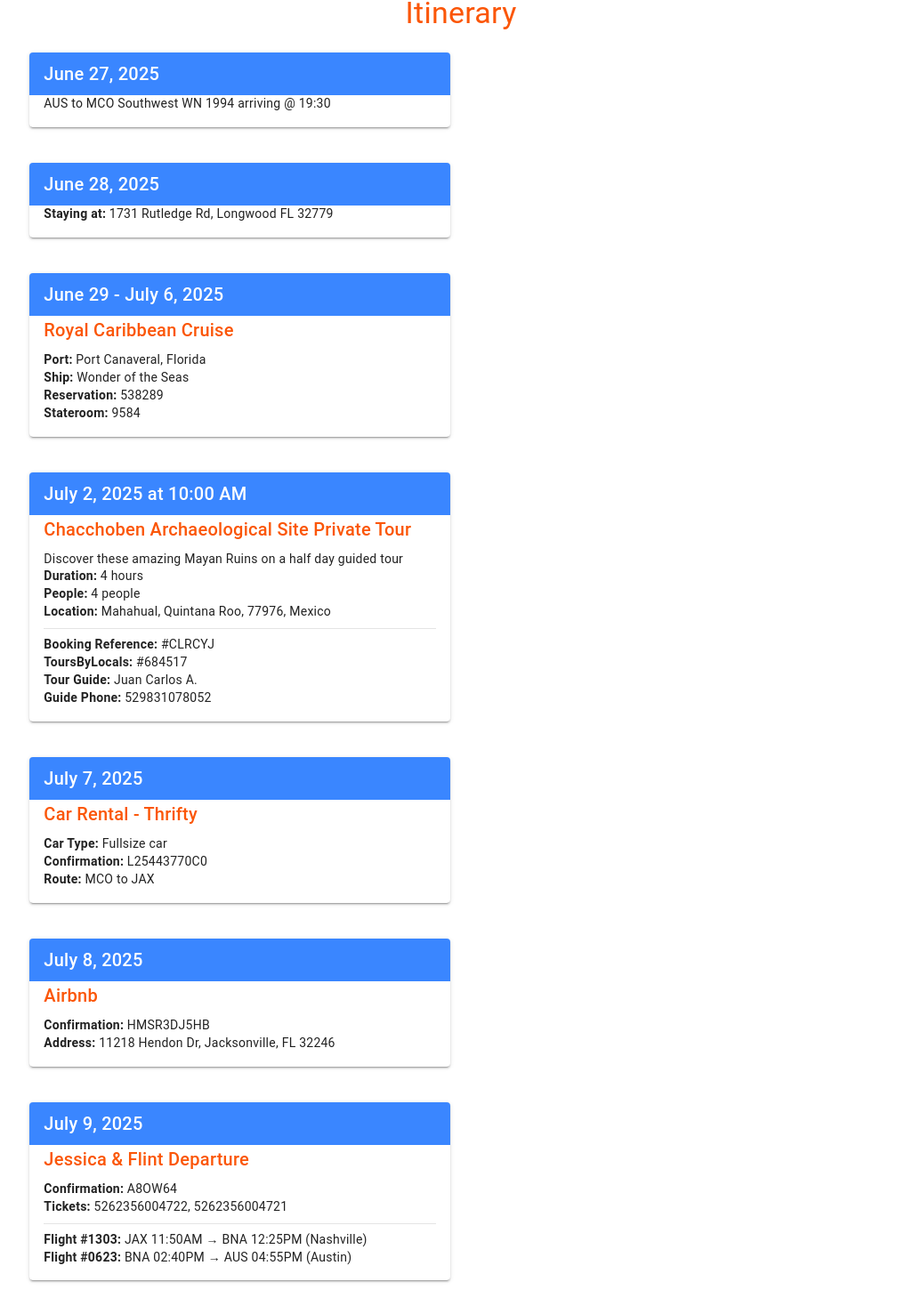
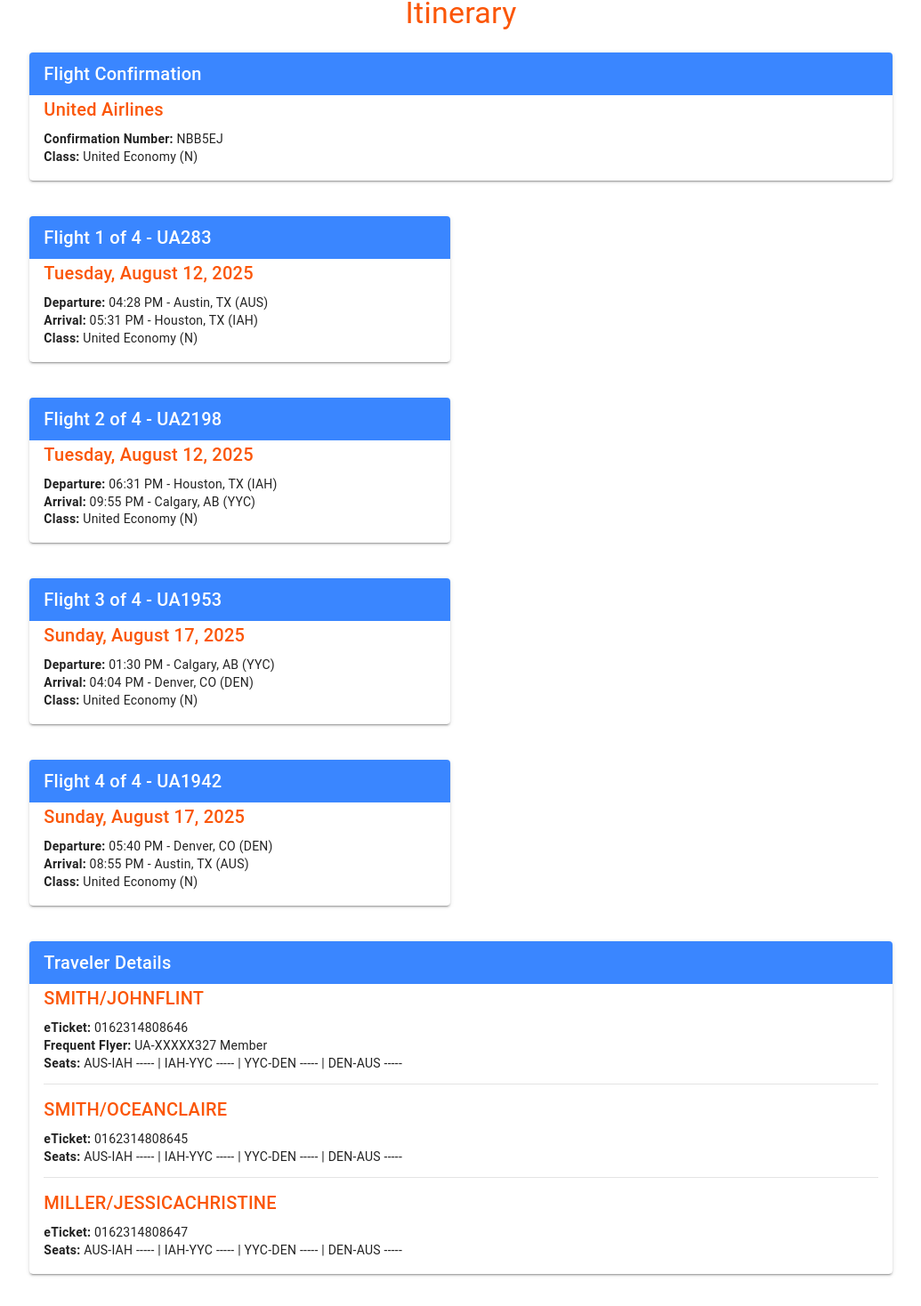
Before and after one commit to FlintShadey/Itenerary, a Vue app: page / in a window 1280 px wide. Shown: the part 523-1991 px from the top of the page at 89% size, without its empty margins (122-1157 px from the left). Built offline with nearby package versions, Linux system fonts and the light colour scheme.

Commit message:
Replace itinerary with United Airlines Calgary trip - August 2025

```diff
--- a/src/App.vue
+++ b/src/App.vue
@@ -40,140 +40,108 @@
 
             <h2 class="text-h4 text-center secondary--text mb-6">Itinerary</h2>
 
-            <!-- June 27 -->
+            <!-- Flight Confirmation Card -->
             <v-row>
-              <v-col cols="12" md="6">
+              <v-col cols="12">
                 <v-card hover elevation="2" class="mb-4">
-                  <v-card-title class="primary">June 27, 2025</v-card-title>
+                  <v-card-title class="primary">Flight Confirmation</v-card-title>
                   <v-card-text>
-                    <p>AUS to MCO Southwest WN 1994 arriving @ 19:30</p>
+                    <h3 class="text-h6 secondary--text mb-2">United Airlines</h3>
+                    <p><strong>Confirmation Number:</strong> NBB5EJ</p>
+                    <p><strong>Class:</strong> United Economy (N)</p>
                   </v-card-text>
                 </v-card>
               </v-col>
             </v-row>
 
-            <!-- June 28 -->
+            <!-- Flight 1 - AUS to IAH -->
             <v-row>
               <v-col cols="12" md="6">
                 <v-card hover elevation="2" class="mb-4">
-                  <v-card-title class="primary">June 28, 2025</v-card-title>
+                  <v-card-title class="primary">Flight 1 of 4 - UA283</v-card-title>
                   <v-card-text>
-                    <p>
-                      <strong>Staying at:</strong> 1731 Rutledge Rd, Longwood FL
-                      32779
-                    </p>
+                    <h3 class="text-h6 secondary--text mb-2">Tuesday, August 12, 2025</h3>
+                    <p><strong>Departure:</strong> 04:28 PM - Austin, TX (AUS)</p>
+                    <p><strong>Arrival:</strong> 05:31 PM - Houston, TX (IAH)</p>
+                    <p><strong>Class:</strong> United Economy (N)</p>
                   </v-card-text>
                 </v-card>
               </v-col>
             </v-row>
 
-            <!-- June 29 - July 6 -->
+            <!-- Flight 2 - IAH to YYC -->
             <v-row>
               <v-col cols="12" md="6">
                 <v-card hover elevation="2" class="mb-4">
-                  <v-card-title class="primary"
-                    >June 29 - July 6, 2025</v-card-title
-                  >
+                  <v-card-title class="primary">Flight 2 of 4 - UA2198</v-card-title>
                   <v-card-text>
-                    <h3 class="text-h6 secondary--text mb-2">
-                      Royal Caribbean Cruise
-                    </h3>
-                    <p><strong>Port:</strong> Port Canaveral, Florida</p>
-                    <p><strong>Ship:</strong> Wonder of the Seas</p>
-                    <p><strong>Reservation:</strong> 538289</p>
-                    <p><strong>Stateroom:</strong> 9584</p>
+                    <h3 class="text-h6 secondary--text mb-2">Tuesday, August 12, 2025</h3>
+                    <p><strong>Departure:</strong> 06:31 PM - Houston, TX (IAH)</p>
+                    <p><strong>Arrival:</strong> 09:55 PM - Calgary, AB (YYC)</p>
+                    <p><strong>Class:</strong> United Economy (N)</p>
                   </v-card-text>
                 </v-card>
               </v-col>
             </v-row>
 
-            <!-- July 2 -->
+            <!-- Flight 3 - YYC to DEN -->
             <v-row>
               <v-col cols="12" md="6">
                 <v-card hover elevation="2" class="mb-4">
-                  <v-card-title class="primary"
-                    >July 2, 2025 at 10:00 AM</v-card-title
-                  >
+                  <v-card-title class="primary">Flight 3 of 4 - UA1953</v-card-title>
                   <v-card-text>
-                    <h3 class="text-h6 secondary--text mb-2">
-                      Chacchoben Archaeological Site Private Tour
-                    </h3>
-                    <p>
-                      Discover these amazing Mayan Ruins on a half day guided
-                      tour
-                    </p>
-                    <p><strong>Duration:</strong> 4 hours</p>
-                    <p><strong>People:</strong> 4 people</p>
-                    <p>
-                      <strong>Location:</strong> Mahahual, Quintana Roo, 77976,
-                      Mexico
-                    </p>
-                    <v-divider class="my-2"></v-divider>
-                    <p><strong>Booking Reference:</strong> #CLRCYJ</p>
-                    <p><strong>ToursByLocals:</strong> #684517</p>
-                    <p><strong>Tour Guide:</strong> Juan Carlos A.</p>
-                    <p><strong>Guide Phone:</strong> 529831078052</p>
+                    <h3 class="text-h6 secondary--text mb-2">Sunday, August 17, 2025</h3>
+                    <p><strong>Departure:</strong> 01:30 PM - Calgary, AB (YYC)</p>
+                    <p><strong>Arrival:</strong> 04:04 PM - Denver, CO (DEN)</p>
+                    <p><strong>Class:</strong> United Economy (N)</p>
                   </v-card-text>
                 </v-card>
               </v-col>
             </v-row>
 
-            <!-- July 7 -->
+            <!-- Flight 4 - DEN to AUS -->
             <v-row>
               <v-col cols="12" md="6">
                 <v-card hover elevation="2" class="mb-4">
-                  <v-card-title class="primary">July 7, 2025</v-card-title>
+                  <v-card-title class="primary">Flight 4 of 4 - UA1942</v-card-title>
                   <v-card-text>
-                    <h3 class="text-h6 secondary--text mb-2">
-                      Car Rental - Thrifty
-                    </h3>
-                    <p><strong>Car Type:</strong> Fullsize car</p>
-                    <p><strong>Confirmation:</strong> L25443770C0</p>
-                    <p><strong>Route:</strong> MCO to JAX</p>
+                    <h3 class="text-h6 secondary--text mb-2">Sunday, August 17, 2025</h3>
+                    <p><strong>Departure:</strong> 05:40 PM - Denver, CO (DEN)</p>
+                    <p><strong>Arrival:</strong> 08:55 PM - Austin, TX (AUS)</p>
+                    <p><strong>Class:</strong> United Economy (N)</p>
                   </v-card-text>
                 </v-card>
               </v-col>
             </v-row>
 
-            <!-- July 8 -->
+            <!-- Traveler Details -->
             <v-row>
-              <v-col cols="12" md="6">
+              <v-col cols="12">
                 <v-card hover elevation="2" class="mb-4">
-                  <v-card-title class="primary">July 8, 2025</v-card-title>
+                  <v-card-title class="primary">Traveler Details</v-card-title>
                   <v-card-text>
-                    <h3 class="text-h6 secondary--text mb-2">Airbnb</h3>
-                    <p><strong>Confirmation:</strong> HMSR3DJ5HB</p>
-                    <p>
-                      <strong>Address:</strong> 11218 Hendon Dr, Jacksonville,
-                      FL 32246
-                    </p>
-                  </v-card-text>
-                </v-card>
-              </v-col>
-            </v-row>
+                    <div class="mb-3">
+                      <h3 class="text-h6 secondary--text mb-2">SMITH/JOHNFLINT</h3>
+                      <p><strong>eTicket:</strong> 0162314808646</p>
+                      <p><strong>Frequent Flyer:</strong> UA-XXXXX327 Member</p>
+                      <p><strong>Seats:</strong> AUS-IAH ----- | IAH-YYC ----- | YYC-DEN ----- | DEN-AUS -----</p>
+                    </div>
 
-            <!-- July 9 -->
-            <v-row>
-              <v-col cols="12" md="6">
-                <v-card hover elevation="2" class="mb-4">
-                  <v-card-title class="primary">July 9, 2025</v-card-title>
-                  <v-card-text>
-                    <h3 class="text-h6 secondary--text mb-2">
-                      Jessica & Flint Departure
-                    </h3>
-                    <p><strong>Confirmation:</strong> A8OW64</p>
-                    <p>
-                      <strong>Tickets:</strong> 5262356004722, 5262356004721
-                    </p>
-                    <v-divider class="my-2"></v-divider>
-                    <p>
-                      <strong>Flight #1303:</strong> JAX 11:50AM → BNA 12:25PM
-                      (Nashville)
-                    </p>
-                    <p>
-                      <strong>Flight #0623:</strong> BNA 02:40PM → AUS 04:55PM
-                      (Austin)
-                    </p>
+                    <v-divider class="my-3"></v-divider>
+
+                    <div class="mb-3">
+                      <h3 class="text-h6 secondary--text mb-2">SMITH/OCEANCLAIRE</h3>
+                      <p><strong>eTicket:</strong> 0162314808645</p>
+                      <p><strong>Seats:</strong> AUS-IAH ----- | IAH-YYC ----- | YYC-DEN ----- | DEN-AUS -----</p>
+                    </div>
+
+                    <v-divider class="my-3"></v-divider>
+
+                    <div>
+                      <h3 class="text-h6 secondary--text mb-2">MILLER/JESSICACHRISTINE</h3>
+                      <p><strong>eTicket:</strong> 0162314808647</p>
+                      <p><strong>Seats:</strong> AUS-IAH ----- | IAH-YYC ----- | YYC-DEN ----- | DEN-AUS -----</p>
+                    </div>
                   </v-card-text>
                 </v-card>
               </v-col>
```
Also changed, not shown: 3 other files (tests, documents, lock files or other folders).
